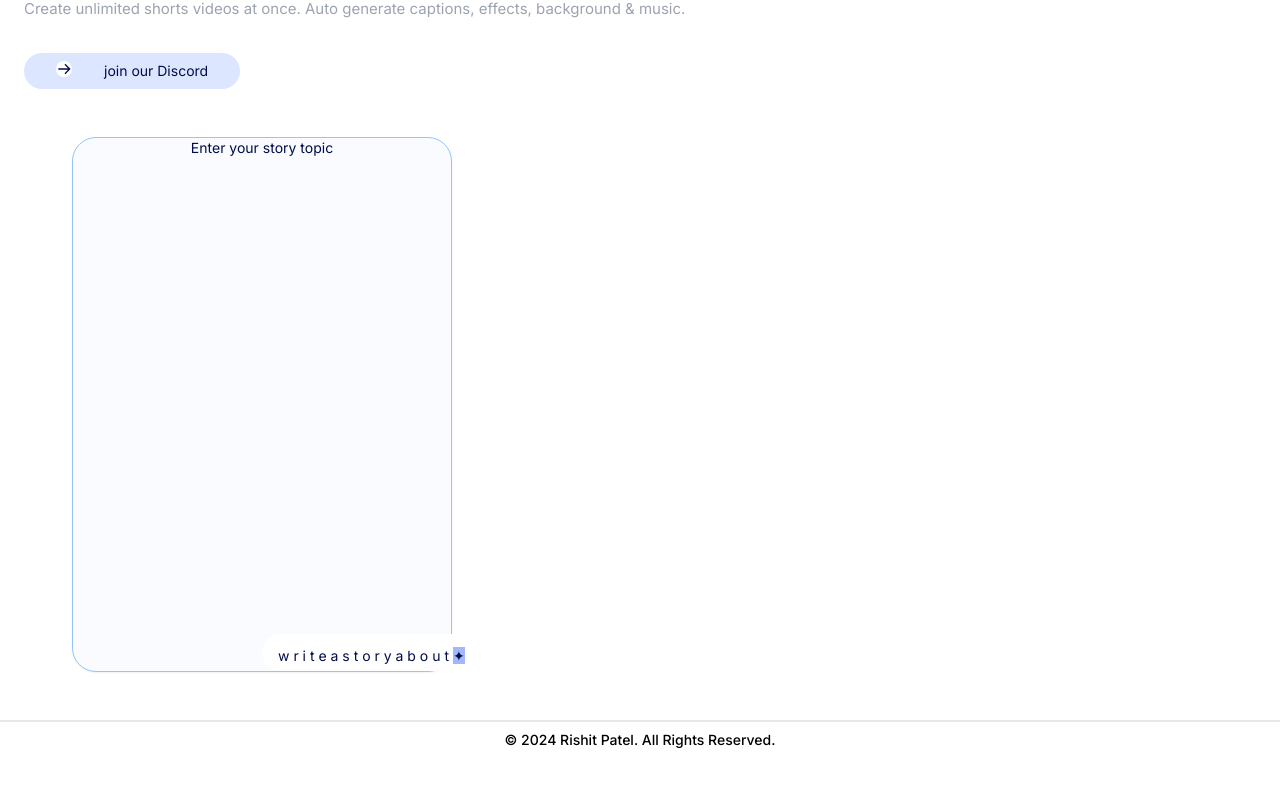
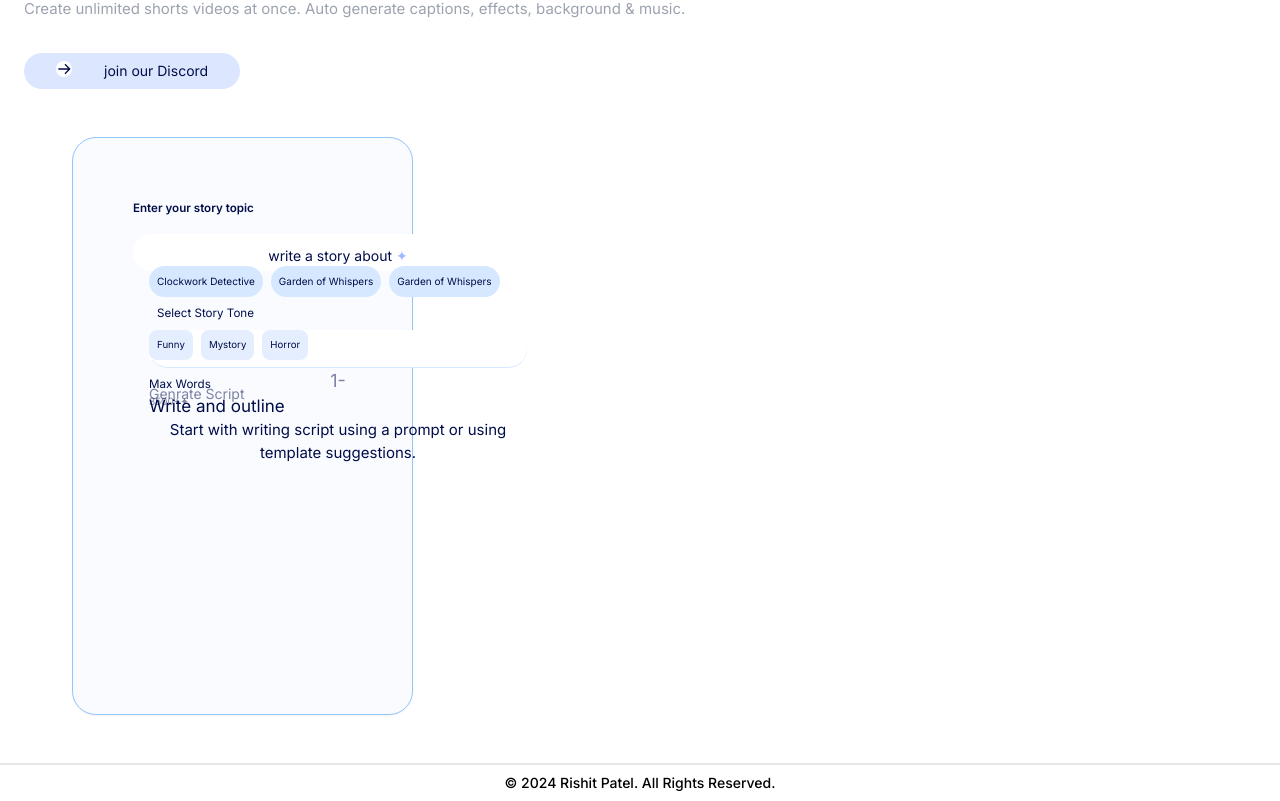
Before and after one commit to masterajima/crayo.ai, a Next.js app: page / in a window 1280 px wide. Shown: the part 944-1745 px from the top of the page. Before the commit the page ends 1702 px from the top, so only its background shows below. Built offline with nearby package versions, Linux system fonts and the light colour scheme.

Commit message:
add content in card

```diff
--- a/src/components/ui/home/features.js
+++ b/src/components/ui/home/features.js
@@ -3,22 +3,114 @@ import { Card } from '@/shadcn/ui/card';
 
 const FeaturesPage = () => {
   return (
-    <div className='flex flex-col items-start justify-start p-12'>
-      <Card className='flex flex-col items-center justify-center rounded-3xl border-blue-300 bg-[#f9fbff] gap-4'>
-        <div className='flex flex-col w-full h-[480px] items-center '>
-          <div className='flex flex-col items-start gap-4'>
-            <p className='text-sm  text-[#000d49]'>Enter your story topic</p>
-          </div>
-        </div>
-        <div className='flex flex-col h-[37px] w-[378px] relative'>
-          <div className='absolute bg-white top-0 left-[50%] h-[37px] w-[378px] rounded-full px-6 py-2'>
-            <div className='top-[12px] left-[16px] absolute'>
-              <p className='text-sm text-left text-[#000d49]'>
-                <span className='text-sm text-left text-[#000d49]'>
-                  w r i t e a s t o r y a b o u t
-                </span>
-                <span className='ml-1 bg-[#a1b7ff] text-sm animate-spin'>✦</span>
-              </p>
+    <div className='flex flex-col items-center md:items-start justify-center md:justify-start lg:p-12 p-8 w-full'>
+      <Card className='flex flex-col items-center justify-center rounded-3xl border-blue-300 bg-[#f9fbff] gap-4 lg:p-12 p-6 w-[30%] '>
+        <div className='flex flex-col w-full h-[480px] lg:items-start '>
+          <div className='flex flex-col items-start gap-4 lg:px-3 mt-3'>
+            <p className='lg:text-[11.6px] text-sm font-semibold  text-[#000d49] w-full'>
+              Enter your story topic
+            </p>
+            <div className='flex flex-col  w-full  relative'>
+              <div className='absolute bg-white top-0  h-[37px] w-[378px] rounded-full  '>
+                <div className='top-[12px] left-[16px] absolute'>
+                  <p className='text-sm  text-[#000d49]'>
+                    <span className='text-sm text-left text-[#000d49]'>
+                      write a story about
+                    </span>
+                    <span className='ml-1 text-[#a1b7ff] text-sm animate-spin  transition ease-in-out'>
+                      ✦
+                    </span>
+                  </p>
+                  <div className='flex gap-2 '>
+                    <div className='flex gap-5 bg-[#d6e8ff] items-start justify-start p-2 rounded-full '>
+                      <p className='text-[#000d49] text-[10px] '>Clockwork Detective</p>
+                    </div>
+                    <div className='flex gap-5 bg-[#d6e8ff] items-center justify-center p-2 rounded-full bg-[#D6E8FF73]'>
+                      <p className='text-[#000d49] text-[10px]'>Garden of Whispers</p>
+                    </div>
+                    <div className='flex gap-5 bg-[#d6e8ff] items-center justify-center p-2 rounded-full bg-[#D6E8FF73]'>
+                      <p className='text-[#000d49] text-[10px]'>Garden of Whispers</p>
+                    </div>
+                  </div>
+                  <div className='flex flex-col items-start justify-start'>
+                    <div className='flex p-2 border-[#e9f0ff] '>
+                      <div className='flex flex-col'>
+                        <p className='text-[#000d49] font-normal text-[11.6px]'>
+                          Select Story Tone
+                        </p>
+                      </div>
+                    </div>
+                    <div className='relative h-[37px] w-[378px]'>
+                      <div className='absolute h-[37px] w-[378px] rounded-full border-[#e1ebff]  top-[0px] bg-white'>
+                        <div className='flex gap-2'>
+                          <div className='flex items-start justify-start z-1 gap-6 bg-white '>
+                            <div className='flex items-center justify-center bg-[#e4eeff] gap-4 p-2 rounded-lg'>
+                              <p className='text-[9.7px] text-[#000d49]'>Funny</p>
+                            </div>{' '}
+                          </div>
+                          <div className='flex items-start justify-start z-1 gap-6 '>
+                            <div className='flex items-center justify-center bg-[#e4eeff] gap-4 p-2 rounded-lg'>
+                              <p className='text-[9.7px] text-[#000d49]'>Mystory</p>
+                            </div>
+                          </div>
+                          <div className='flex items-start justify-start z-1 gap-6 '>
+                            <div className='flex items-center justify-center bg-[#e4eeff] gap-4 p-2 rounded-lg'>
+                              <p className='text-[9.7px] text-[#000d49]'>Horror</p>
+                            </div>
+                          </div>
+                        </div>
+                        <div className='flex flex-col items-start justify-start gap-2 mt-4'>
+                          <div className='flex flex-col items-start'>
+                            <p className='text-[#000d49] text-[11.6px]'>Max Words</p>
+                          </div>
+                        </div>
+                        <div className='relative h-[37px] w-[378px]'>
+                          <div className='absolute border-[#e1ebff] w-[378px] h-[37px] rounded-full'>
+                            <div className='left-[16px] top-[12px]'>
+                              <p className='text-[10px] text-[#000d4980] text-left'>
+                                <span className='text-[10px] text-left text-[#000d4980]'>
+                                  <div className='block text-left'>
+                                    <span className='animate-bounce transition duration-300'>
+                                      <span className='text-left border-[#e1ebff]'>
+                                        3500+
+                                      </span>
+                                      <span className='text-[#000d4980]'>✦</span>
+                                    </span>
+                                  </div>
+                                </span>
+                              </p>
+                            </div>
+                          </div>
+                        </div>
+                      </div>
+                      <div className='flex items-start rounded-full p-2  bg-[#d6e8ff] border-[#e1ebff] gap-2'>
+                        <svg
+                          viewBox='0 0 15 15'
+                          preserveAspectRatio='none'
+                          width='22'
+                          height='22'>
+                          <use href='#svg2134566869_1463'></use>
+                        </svg>
+                      </div>
+                      <div className='flex flex-col items-start justify-start mt-4'>
+                        <p className='text-[#000d4980] text-sm'>Genrate Script</p>
+                      </div>
+                    </div>
+                  </div>
+                  <div className='flex flex-col items-strart justify-start gap-4'>
+                    <p className='text-[18px] text-[#000d4980]'>1- </p>
+                  </div>
+                  <div className='flex flex-col items-start justify-start'>
+                    <h3 className='text-[#000d49] text-[17px] font-normal'>
+                      Write and outline
+                    </h3>
+                    <p className='text-[15px] text-[#000d49]'>
+                      Start with writing script using a prompt or using template
+                      suggestions.
+                    </p>
+                  </div>
+                </div>
+              </div>
             </div>
           </div>
         </div>
```
